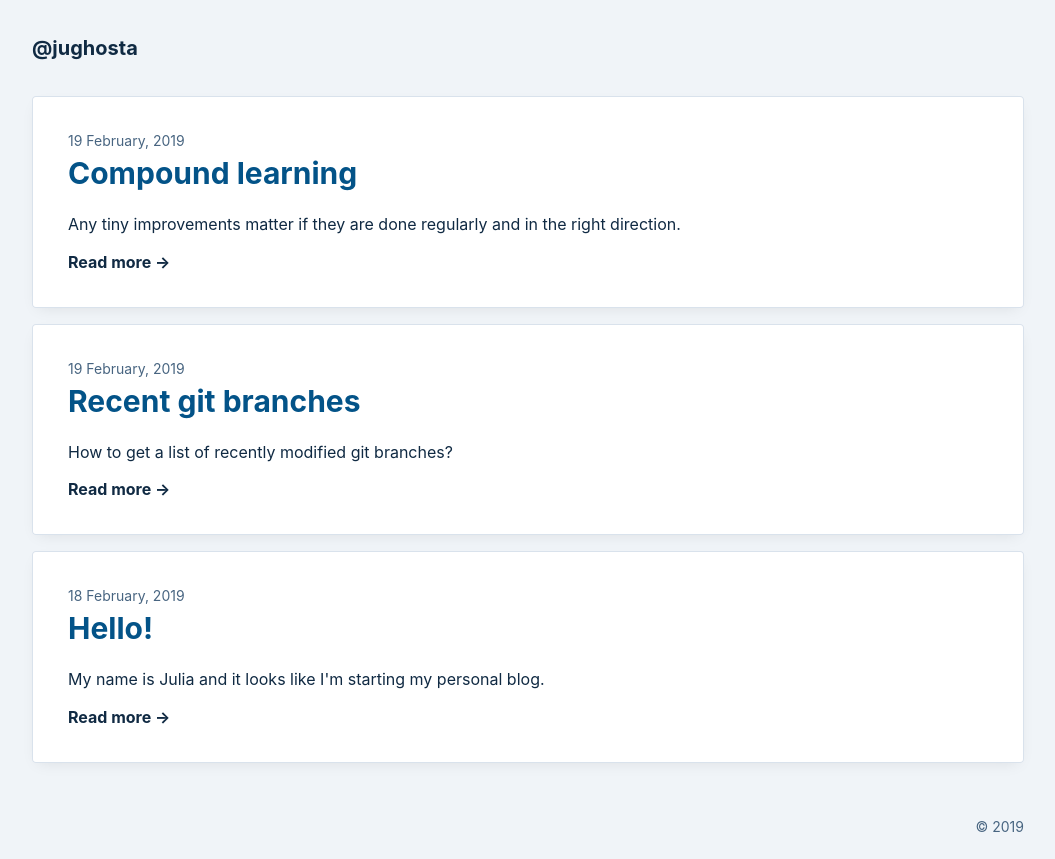
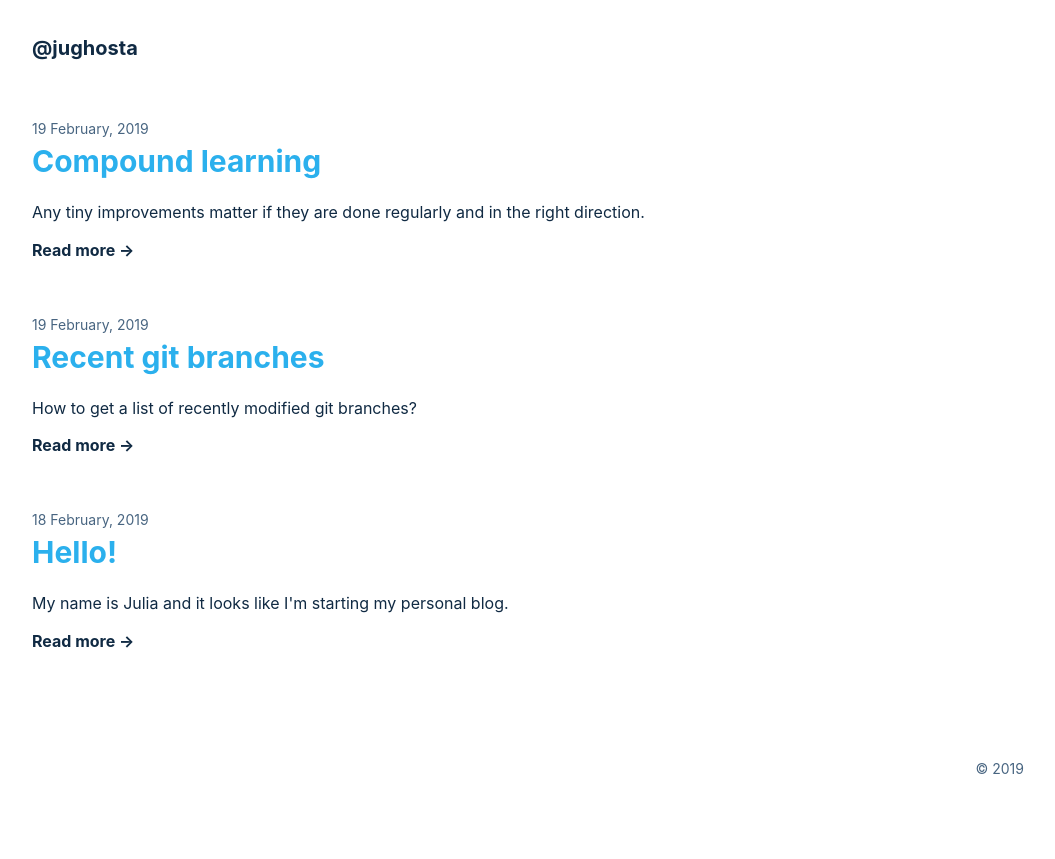
Before and after one commit to jughosta/blog, a Gatsby site: page / in a window 1280 px wide. Shown: the whole page, without its empty margins (112-1167 px from the left). After the commit the page ends 800 px from the top, so only its background shows below. Built offline with nearby package versions, Linux system fonts and the light colour scheme; Gatsby itself is replaced by a stand-in of ours.

Commit message:
Update theme

```diff
--- a/gatsby-config.js
+++ b/gatsby-config.js
@@ -7,7 +7,7 @@ module.exports = {
     author: `@jughosta`,
     theme: {
       maxWidth: 1024,
-      accentColor: palette.lightbluevivid900,
+      accentColor: palette.lightbluevivid500,
       backgroundColor: palette.bluegrey050,
       cardBackgroundColor: palette.white,
       borderColor: palette.bluegrey100,
--- a/src/components/blog-preview.js
+++ b/src/components/blog-preview.js
@@ -4,11 +4,7 @@ import { Link } from "gatsby";
 const BlogPreview = ({ node, theme }) => (
   <section
     style={{
-      boxShadow: theme.boxShadow,
-      borderRadius: '4px',
-      padding: '2.25rem',
-      background: theme.cardBackgroundColor,
-      marginBottom: '1rem'
+      marginBottom: '3.5rem'
     }}
   >
     <div
--- a/src/components/layout.css
+++ b/src/components/layout.css
@@ -13,7 +13,7 @@ body {
   word-wrap: break-word;
   font-kerning: normal;
   color: #102a43;
-  background: #f0f4f8;
+  background: #fff;
 }
 * {
   box-sizing: inherit;
@@ -25,12 +25,12 @@ body {
   box-sizing: inherit;
 }
 a {
-  color: #035388;
+  color: #2bb0ed;
   background-color: transparent;
   -webkit-text-decoration-skip: objects;
 }
 a:visited {
-  color: #035388;
+  color: #2bb0ed;
   opacity: 0.9;
 }
 a:hover,
--- a/src/components/layout.js
+++ b/src/components/layout.js
@@ -26,7 +26,7 @@ const Layout = ({ isIndexPage, children }) => (
           style={{
             margin: '0 auto',
             maxWidth: theme.maxWidth,
-            padding: '0 1rem 1rem',
+            padding: '1.5rem 1rem 1rem',
             minHeight: 'calc(100vh - 10rem)'
           }}
         >
```
Also changed, not shown: src/templates/blog-post.js (+1 -8 lines), src/images/icon.png.
